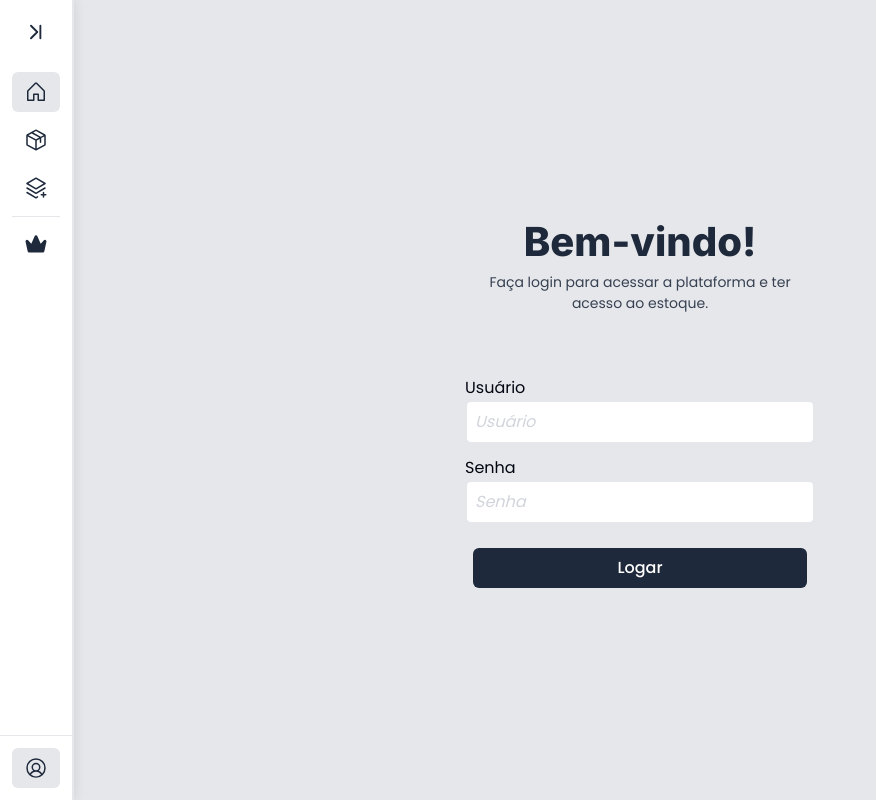
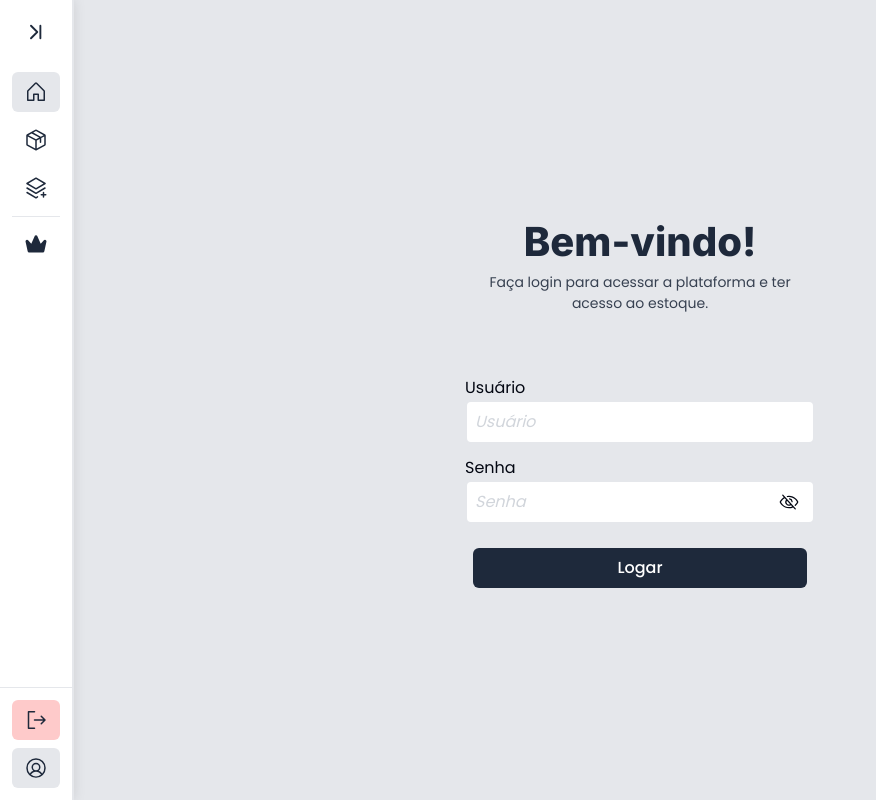
Before and after one commit to LuizLimaG/estoque, a Next.js app: page /login in a window 1280 px wide. Shown: the whole page, without its empty margins (0-876 px from the left). Built offline with nearby package versions, Linux system fonts and the light colour scheme; no server answers.

Commit message:
feat: protected route implemented and logout function created

```diff
--- a/src/app/layout.tsx
+++ b/src/app/layout.tsx
@@ -2,14 +2,10 @@ import { Inter, Poppins } from "next/font/google";
 import "./globals.css";
 import NextTopLoader from "nextjs-toploader";
 import Sidebar, { SidebarItem } from "@/components/sidebar";
-import {
-  CrownSimple,
-  House,
-  Package,
-  StackPlus,
-} from "@phosphor-icons/react/dist/ssr";
+import { CrownSimple, House, Package, StackPlus } from "@phosphor-icons/react/dist/ssr";
 import { AuthContextProvider } from "@/context/authProvider";
 import { Metadata } from "next";
+import ProtectedRoute from "@/components/ProtectedRoute"; // Criamos esse componente no próximo passo
 
 export const metadata: Metadata = {
   title: "Estoque",
@@ -28,51 +24,22 @@ const inter = Inter({
   variable: "--font-inter",
 });
 
-export default function RootLayout({
-  children
-}: Readonly<{
-  children: React.ReactNode;
-}>) {
+export default function RootLayout({ children }: { children: React.ReactNode }) {
   return (
     <html lang="pt-br">
-      <body
-        className={`antialiased h-screen ${poppins.variable} ${inter.variable}  bg-gray-200`}
-      >
+      <body className={`antialiased h-screen ${poppins.variable} ${inter.variable} bg-gray-200`}>
         <AuthContextProvider>
-          <NextTopLoader
-            height={5}
-            color="#1E293B"
-            showSpinner={false}
-          ></NextTopLoader>
+          <ProtectedRoute>
+            <NextTopLoader height={5} color="#1E293B" showSpinner={false} />
             <Sidebar>
-              <SidebarItem
-                icon={<House size={24} />}
-                text={"Home"}
-                active
-                alert={false}
-                link={"/"}
-              />
-              <SidebarItem
-                icon={<Package size={24} />}
-                text={"Estoque"}
-                alert={false}
-                link={"/stock"}
-              />
-              <SidebarItem
-                icon={<StackPlus size={24} />}
-                text={"Contagem"}
-                alert={false}
-                link={"/stock/stockCount"}
-              />
+              <SidebarItem icon={<House size={24} />} text="Home" active link="/" />
+              <SidebarItem icon={<Package size={24} />} text="Estoque" link="/stock" />
+              <SidebarItem icon={<StackPlus size={24} />} text="Contagem" link="/stock/stockCount" />
               <hr />
-              <SidebarItem
-                icon={<CrownSimple size={24} weight="fill" />}
-                text={"Administração"}
-                alert={false}
-                link={"/admin"}
-              />
+              <SidebarItem icon={<CrownSimple size={24} weight="fill" />} text="Administração" link="/admin" />
             </Sidebar>
-          {children}
+            {children}
+          </ProtectedRoute>
         </AuthContextProvider>
       </body>
     </html>
--- a/src/app/login/page.tsx
+++ b/src/app/login/page.tsx
@@ -1,6 +1,7 @@
 "use client";
 
 import { SignIn } from "@/data/auth/signIn";
+import { Eye, EyeSlash } from "@phosphor-icons/react";
 import { FirebaseError } from "firebase/app";
 import { redirect } from "next/navigation";
 import { useState } from "react";
@@ -8,6 +9,7 @@ import { useState } from "react";
 export default function Login() {
   const [user, setUser] = useState("");
   const [password, setPassword] = useState("");
+  const [eye, setEye] = useState(false);
 
   const handleForm = async () => {
     const { result, error } = await SignIn(`${user}@hotntender.com`, password);
@@ -19,10 +21,18 @@ export default function Login() {
         throw new Error("Erro desconhecido");
       }
     } else {
-      console.log(result)
+      console.log(result);
       redirect("/");
     }
   };
+
+  function switchEyesPsswd() {
+    if (!eye) {
+      setEye(true);
+    } else {
+      setEye(false);
+    }
+  }
 
   return (
     <div className="w-full h-full grid place-items-center font-poppins">
@@ -55,14 +65,27 @@ export default function Login() {
               <div className="flex items-center justify-between">
                 <label htmlFor="password">Senha</label>
               </div>
+              <div className="relative">
                 <input
-                type="text"
+                  type={`${eye ? "text" : "password"}`}
                   placeholder="Senha"
                   className="w-full rounded-md border-[2px] border-gray-200 px-2 py-2 focus:border-slate-800 placeholder:text-gray-300 placeholder:italic"
                   name="password"
                   value={password}
                   onChange={(e) => setPassword(e.target.value)}
                 />
+                {eye ? (
+                  <Eye
+                    onClick={switchEyesPsswd}
+                    className="cursor-pointer absolute right-4 -translate-y-8 size-5"
+                  />
+                ) : (
+                  <EyeSlash
+                    onClick={switchEyesPsswd}
+                    className="cursor-pointer absolute right-4 -translate-y-8 size-5"
+                  />
+                )}
+              </div>
             </div>
           </div>
           <div className="w-full px-2">
--- /dev/null
+++ b/src/components/ProtectedRoute.tsx
@@ -0,0 +1,29 @@
+"use client";
+
+import { useContext, useEffect } from "react";
+import { useRouter, usePathname } from "next/navigation";
+import { AuthContext } from "@/context/authContext";
+
+export default function ProtectedRoute({ children }: { children: React.ReactNode }) {
+  const { userAuth } = useContext(AuthContext);
+  const router = useRouter();
+  const pathname = usePathname();
+
+  const publicRoutes = ["/login"];
+
+  useEffect(() => {
+    if (!userAuth && !publicRoutes.includes(pathname)) {
+      router.push("/login");
+    }
+  }, [userAuth, pathname, router]);
+
+  if (userAuth === undefined) {
+    return (
+      <div className="flex items-center justify-center w-full h-screen">
+        <div className="animate-spin rounded-full h-12 w-12 border-4 border-r-slate-800" />
+      </div>
+    );
+  }
+
+  return <>{children}</>;
+}
--- a/src/components/sidebar.tsx
+++ b/src/components/sidebar.tsx
@@ -1,6 +1,9 @@
 "use client";
+import { AuthContext } from "@/context/authContext";
+import { SignOut } from "@phosphor-icons/react";
 import { SignIn, CaretLineLeft, CaretLineRight, UserCircle } from "@phosphor-icons/react/dist/ssr";
 import Link from "next/link";
+import { useRouter } from "next/navigation";
 import { useContext, createContext, useState, JSX } from "react";
 
 interface SidebarProps {
@@ -13,7 +16,14 @@ interface SidebarContextType {
 const SidebarContext = createContext<SidebarContextType>({ expanded: false });
 
 export default function Sidebar(props: SidebarProps) {
+  const { logout } = useContext(AuthContext);
+  const router = useRouter();
   const [expanded, setExpanded] = useState(false);
+
+  const handleLogout = async () => {
+    await logout();
+    router.push("/login");
+  };
 
   return (
     <aside className="z-50 h-screen hidden min-h-screens font-poppins fixed md:flex rounded-r-full">
@@ -69,10 +79,12 @@ export default function Sidebar(props: SidebarProps) {
         </SidebarContext.Provider>
 
         <div
-          className={`border-t flex p-3 items-center justify-evenly ${
-            !expanded && "flex-col"
-          }`}
+          className={`border-t flex p-3 items-center justify-evenly flex-col`}
         >
+          <button onClick={handleLogout} className={`mb-2 font-medium rounded-md flex items-center bg-red-200 py-2 px-3 shadow-3D ease-in-out hover:opacity-95 duration-300  ${!expanded ? "" : "w-full"}`}>
+            <SignOut size={24} className="text-slate-800" />
+            <span className={`${!expanded ? "hidden" : "block"} text-slate-800 text-sm ml-3`}>Sair</span>
+          </button>
           <Link className={`font-medium rounded-md flex items-center bg-gray-200 py-2 px-3 shadow-3D ease-in-out hover:opacity-95 duration-300  ${!expanded ? "" : "w-full"}`} href="/profile">
             <UserCircle size={24} className="text-slate-800" />
             <span className={`${!expanded ? "hidden" : "block"} text-slate-800 text-sm ml-3`}>Perfil</span>
```
Lines whose indentation alone changed are shown as unchanged.
